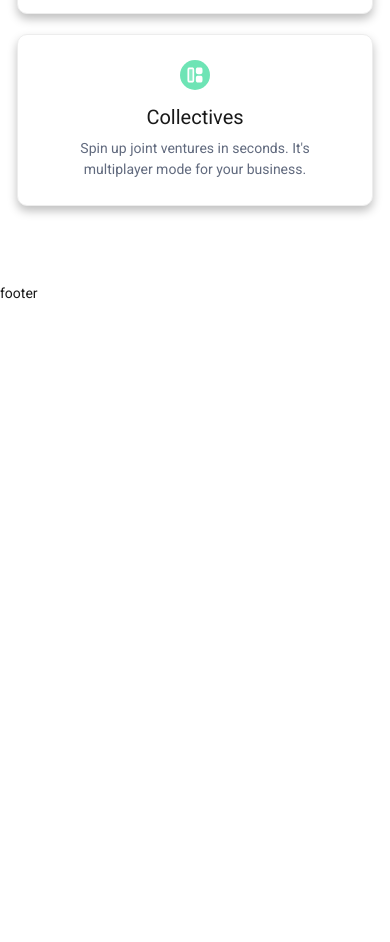
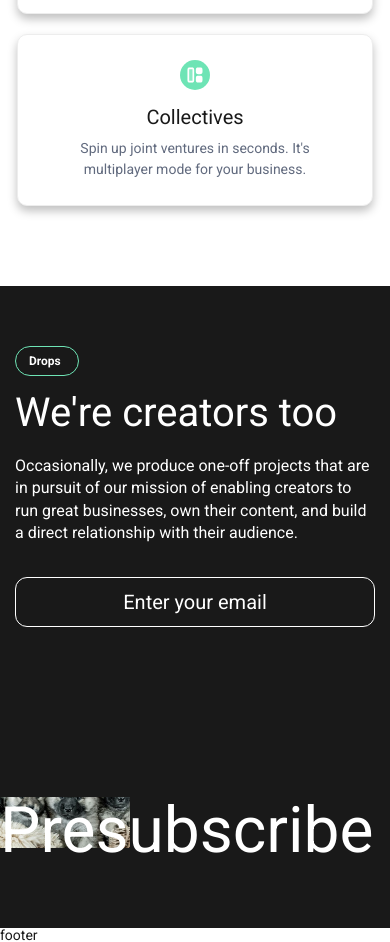
Before and after one commit to Responsive-Websites/stir, a website: page src/index.html in a window 390 px wide. Shown: the part 8683-9625 px from the top of the page. Before the commit the page ends 8983 px from the top, so only its background shows below. Drawn offline with nearby package versions, Linux system fonts and the light colour scheme; files that its build step writes are made by us from their sources; files whose address does not match are found by name.

Commit message:
Added creators block and some styles

```diff
--- a/gulp/version.json
+++ b/gulp/version.json
@@ -1,3 +1,3 @@
 {
-    "main": "20220629161019"
+    "main": "20220629172248"
 }
--- a/src/html/main.html
+++ b/src/html/main.html
@@ -801,4 +801,31 @@
       </div>
     </div>
   </section>
+  <section class="main__creators creators">
+    <div class="creators__container _container">
+      <div class="creators__content">
+        <div class="creators__label">
+          <p class="creators__label-value">Drops</p>
+        </div>
+        <h2 class="creators__title">We're creators too</h2>
+        <p class="creators__text">
+          Occasionally, we produce one-off projects that are in pursuit of our mission of enabling creators to run great
+          businesses, own their content, and build a direct relationship with their audience.
+        </p>
+        <a href="#" class="creators__button">
+          <span>Enter your email</span>
+        </a>
+      </div>
+    </div>
+    <div class="creators__slider-container">
+      <div class="creators__slider">
+        <div class="creators__slide">
+          <div class="creators__image _ibg">
+            <img src="@img/creators/1.jpeg" alt="" />
+          </div>
+          <p class="creators__slide-decor">Presubscribe</p>
+        </div>
+      </div>
+    </div>
+  </section>
 </main>
--- a/src/scss/parts/main.scss
+++ b/src/scss/parts/main.scss
@@ -129,6 +129,19 @@
     }
     @media screen and (max-width: $md-2) {
       padding: 60px 0px;
+    }
+  }
+  &__creators {
+    background-color: $color-font-black;
+    padding: 180px 0px 284px 0px;
+    @media screen and (max-width: $md-4) {
+      padding: 160px 0px 240px 0px;
+    }
+    @media screen and (max-width: $md-3) {
+      padding: 120px 0px 140px 0px;
+    }
+    @media screen and (max-width: $md-2) {
+      padding: 60px 0px 80px 0px;
     }
   }
 }
@@ -1566,3 +1579,116 @@
     margin-top: 24px;
   }
 }
+
+//creators
+.creators {
+  &__container {
+  }
+
+  &__content {
+  }
+
+  &__label {
+    border: 1px solid $color-green;
+    border-radius: 58px;
+    display: inline-flex;
+    min-width: 64px;
+    min-height: 28px;
+
+    text-align: center;
+    align-items: center;
+    justify-content: flex-start;
+
+    padding: 8px 13px;
+  }
+
+  &__label-value {
+    font-weight: 700;
+    font-size: 12px;
+    line-height: 100%;
+    color: $color-white;
+  }
+
+  &__title {
+    font-size: 64px;
+    line-height: 106%;
+    max-width: 624px;
+    color: $color-white;
+    margin-top: 30px;
+
+    @media screen and (max-width: $md-4) {
+      font-size: 58px;
+      margin-top: 26px;
+    }
+    @media screen and (max-width: $md-3) {
+      font-size: 48px;
+      margin-top: 20px;
+    }
+    @media screen and (max-width: $md-2) {
+      font-size: 40px;
+      margin-top: 16px;
+    }
+  }
+
+  &__text {
+    margin-top: 42px;
+    max-width: 567px;
+    font-size: 20px;
+    line-height: 140%;
+    color: $color-white;
+
+    @media screen and (max-width: $md-3) {
+      font-size: 18px;
+      margin-top: 30px;
+    }
+    @media screen and (max-width: $md-2) {
+      font-size: 16px;
+      margin-top: 20px;
+    }
+  }
+
+  &__button {
+    @include button-main(
+      $color-white,
+      $color-font-black,
+      $color-white,
+      $color-font-black,
+      $color-white,
+      $color-font-black
+    );
+    margin-top: 32px;
+    min-width: 360px;
+
+    @media screen and (max-width: 568px) {
+      max-width: none;
+      width: 100%;
+    }
+  }
+
+  &__slider-container {
+    max-width: $main-container-size-sub;
+    margin: 170px auto 0px auto;
+  }
+
+  &__slider {
+    display: flex;
+  }
+
+  &__slide {
+    flex: 0 1 33.333%;
+    position: relative;
+  }
+
+  &__image {
+    padding-bottom: 40%;
+  }
+
+  &__slide-decor {
+    font-size: 64px;
+    line-height: 106%;
+    color: $color-white;
+    position: absolute;
+    top: 0;
+    left: 0;
+  }
+}
--- /dev/null
+++ b/src/scss/parts/mixins.scss
@@ -0,0 +1,35 @@
+@mixin button-main(
+  $color,
+  $color-background,
+  $color-border,
+  $color-hover,
+  $color-background-hover,
+  $color-border-hover
+) {
+  border: 1px solid $color-border;
+  border-radius: 12px;
+  padding: 10px 30px;
+  background-color: $color-background;
+
+  display: inline-flex;
+  text-align: center;
+  justify-content: center;
+  align-items: center;
+  & span {
+    font-size: 20px;
+    line-height: 140%;
+    color: $color;
+  }
+  transition: all 0.5s ease 0s;
+
+  @media screen and (min-width: $md-2) {
+    &:hover {
+      border-color: $color-border-hover;
+      background-color: $color-background-hover;
+
+      & span {
+        color: $color-hover;
+      }
+    }
+  }
+}
--- a/src/scss/style.scss
+++ b/src/scss/style.scss
@@ -1,7 +1,7 @@
 @import 'null';
 @import 'fonts';
 @import 'parts/variables';
-
+@import 'parts/mixins';
 @import 'parts/base';
 @import 'parts/header';
 @import 'parts/main';
```
Also changed, not shown: dist/css/style.css, dist/css/style.min.css, dist/index.html.
